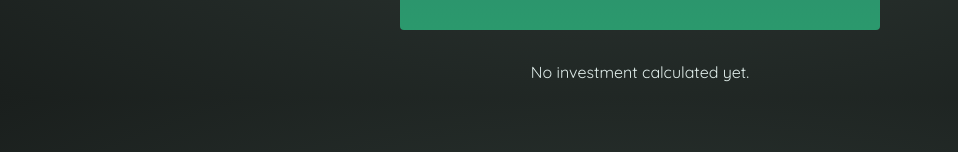
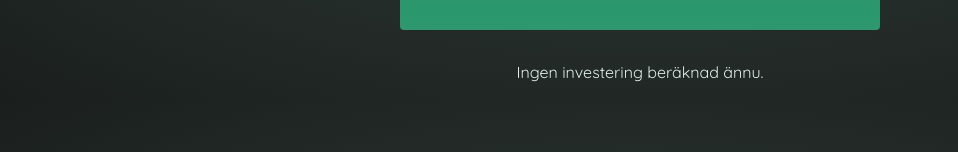
Before and after one commit to angryconsultant/InvestmentCalculator, a React (Create React App) app: page / in a window 1280 px wide. Shown: the part 473-625 px from the top of the page, without its empty margins (0-958 px from the left). Built offline with nearby package versions, Linux system fonts and the light colour scheme.

Commit message:
Updated no investment calculated text to swedish

```diff
--- a/src/App.js
+++ b/src/App.js
@@ -36,7 +36,7 @@ function App() {
     <div>
       <InvestmentHeader />
       <InvestmentForm onCalculate={calculateHandler} />
-      { !userInput && <p style={{textAlign: 'center'}}>No investment calculated yet.</p> }
+      { !userInput && <p style={{textAlign: 'center'}}>Ingen investering beräknad ännu.</p> }
       { userInput && <InvestmentResults data={yearlyData} initialInvestment={userInput['current-savings']} />}
 
     </div>
```
